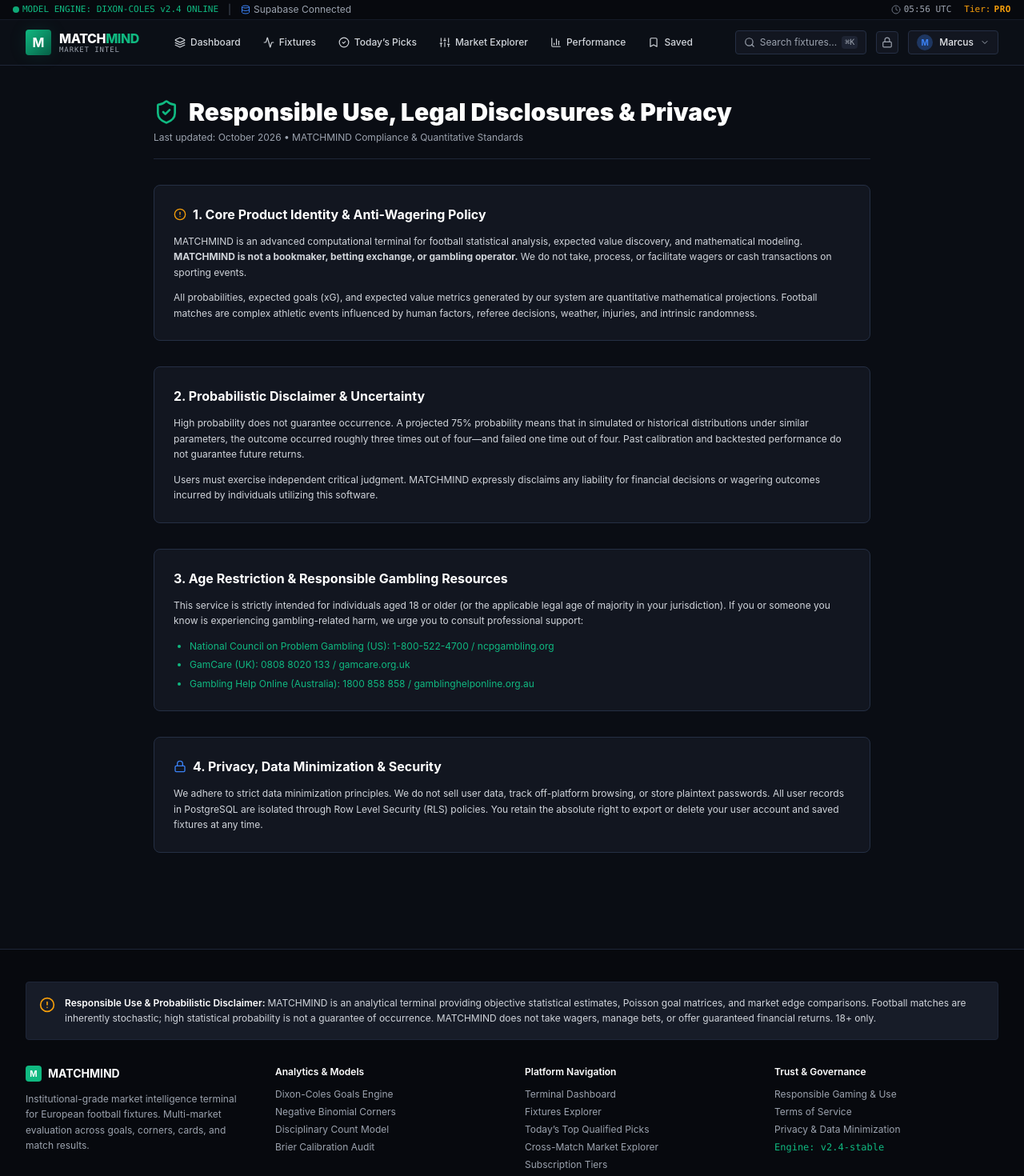
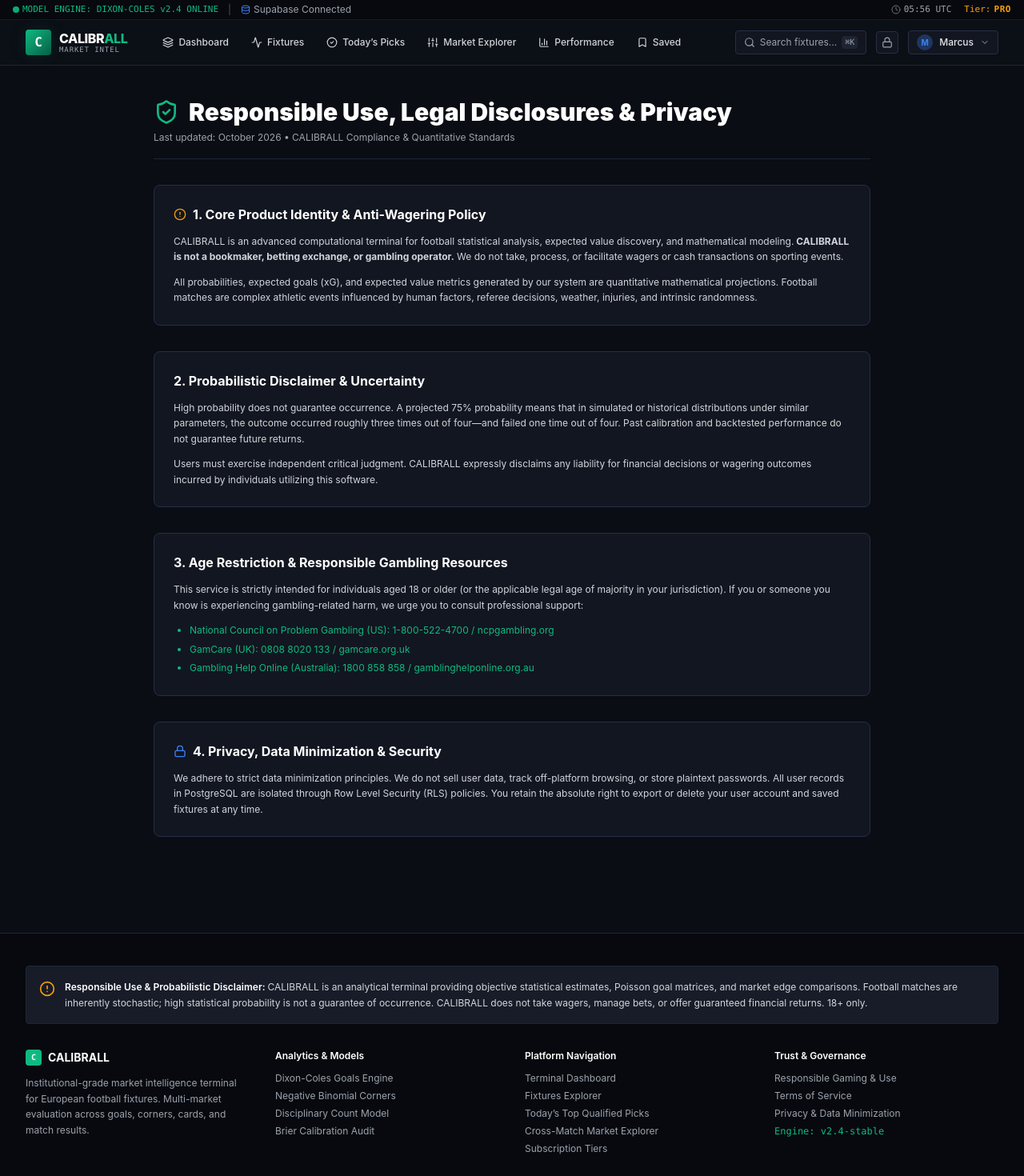
Before and after one commit to Ghreatness-Laboratory/calibrall, a Next.js app: page /responsible-use in a window 1280 px wide. Shown: the top 1470 px of the page at 80% size. Built offline with nearby package versions, Linux system fonts and the light colour scheme; no server answers.

Commit message:
refactor: rebrand project to CALIBRALL
Update application name, branding assets, and documentation across the codebase to reflect the transition from MatchMind to CALIBRALL.

```diff
--- a/src/app/layout.tsx
+++ b/src/app/layout.tsx
@@ -3,10 +3,10 @@
 import Footer from '@/components/Footer';
 
 export const metadata = {
-  title: 'MATCHMIND | Football Prediction & Market Intelligence Platform',
+  title: 'CALIBRALL | Football Prediction & Market Intelligence Platform',
   description: 'Institutional-grade football analytics terminal. Intelligent multi-market statistical evaluation, expected value ranking, Dixon-Coles Poisson goals, corners & bookings models.',
   openGraph: {
-    title: 'MATCHMIND | Football Prediction & Market Intelligence Platform',
+    title: 'CALIBRALL | Football Prediction & Market Intelligence Platform',
     description: 'Institutional-grade football analytics terminal. Intelligent multi-market statistical evaluation, expected value ranking, Dixon-Coles Poisson goals, corners & bookings models.',
   },
 };
--- a/src/app/methodology/page.tsx
+++ b/src/app/methodology/page.tsx
@@ -24,7 +24,7 @@
           <span>1. The Dixon-Coles Bivariate Goal Model</span>
         </h2>
         <p>
-          While naive Poisson regression assumes home and away goal scoring are independent, empirical football data reveals significant negative correlation at low scores (specifically 0-0, 1-0, 0-1, and 1-1). To account for this, MATCHMIND applies the Dixon & Coles (1997) parameter adjustment:
+          While naive Poisson regression assumes home and away goal scoring are independent, empirical football data reveals significant negative correlation at low scores (specifically 0-0, 1-0, 0-1, and 1-1). To account for this, CALIBRALL applies the Dixon & Coles (1997) parameter adjustment:
         </p>
 
         <div className="p-4 bg-surface-100 rounded border border-border font-mono text-[11px] text-gray-200 space-y-1">
--- a/src/app/performance/page.tsx
+++ b/src/app/performance/page.tsx
@@ -43,10 +43,10 @@
       <div className="bg-[#0b1019] border border-border rounded-lg p-4 text-xs text-gray-300 space-y-2">
         <div className="flex items-center space-x-2 text-brand-emerald font-bold">
           <ShieldCheck className="w-4 h-4" />
-          <span>The MATCHMIND Verification Charter</span>
+          <span>The CALIBRALL Verification Charter</span>
         </div>
         <p className="leading-relaxed">
-          Unlike tipping services that quote misleading win rates on arbitrarily selected bets, MATCHMIND evaluates all pre-match predictions against settled scores using standardized probabilistic metrics: <strong>Brier Score</strong> (mean squared error of probability forecasts) and <strong>Logarithmic Loss</strong>. No prediction is ever retroactively omitted, altered, or replaced.
+          Unlike tipping services that quote misleading win rates on arbitrarily selected bets, CALIBRALL evaluates all pre-match predictions against settled scores using standardized probabilistic metrics: <strong>Brier Score</strong> (mean squared error of probability forecasts) and <strong>Logarithmic Loss</strong>. No prediction is ever retroactively omitted, altered, or replaced.
         </p>
       </div>
 
--- a/src/app/responsible-use/page.tsx
+++ b/src/app/responsible-use/page.tsx
@@ -11,7 +11,7 @@
           <span>Responsible Use, Legal Disclosures & Privacy</span>
         </h1>
         <p className="text-gray-400 mt-1">
-          Last updated: October 2026 • MATCHMIND Compliance & Quantitative Standards
+          Last updated: October 2026 • CALIBRALL Compliance & Quantitative Standards
         </p>
       </div>
 
@@ -22,8 +22,8 @@
           <span>1. Core Product Identity & Anti-Wagering Policy</span>
         </h2>
         <p>
-          MATCHMIND is an advanced computational terminal for football statistical analysis, expected value discovery, and mathematical modeling.
-          <strong> MATCHMIND is not a bookmaker, betting exchange, or gambling operator.</strong> We do not take, process, or facilitate wagers or cash transactions on sporting events.
+          CALIBRALL is an advanced computational terminal for football statistical analysis, expected value discovery, and mathematical modeling.
+          <strong> CALIBRALL is not a bookmaker, betting exchange, or gambling operator.</strong> We do not take, process, or facilitate wagers or cash transactions on sporting events.
         </p>
         <p>
           All probabilities, expected goals (xG), and expected value metrics generated by our system are quantitative mathematical projections. Football matches are complex athletic events influenced by human factors, referee decisions, weather, injuries, and intrinsic randomness.
@@ -37,7 +37,7 @@
           High probability does not guarantee occurrence. A projected 75% probability means that in simulated or historical distributions under similar parameters, the outcome occurred roughly three times out of four—and failed one time out of four. Past calibration and backtested performance do not guarantee future returns.
         </p>
         <p>
-          Users must exercise independent critical judgment. MATCHMIND expressly disclaims any liability for financial decisions or wagering outcomes incurred by individuals utilizing this software.
+          Users must exercise independent critical judgment. CALIBRALL expressly disclaims any liability for financial decisions or wagering outcomes incurred by individuals utilizing this software.
         </p>
       </div>
 
--- a/src/components/Footer.tsx
+++ b/src/components/Footer.tsx
@@ -11,15 +11,15 @@
           <AlertCircle className="w-5 h-5 text-brand-amber shrink-0 mt-0.5" />
           <div className="text-gray-300 text-xs leading-relaxed">
             <span className="font-semibold text-white">Responsible Use & Probabilistic Disclaimer: </span>
-            MATCHMIND is an analytical terminal providing objective statistical estimates, Poisson goal matrices, and market edge comparisons. Football matches are inherently stochastic; high statistical probability is not a guarantee of occurrence. MATCHMIND does not take wagers, manage bets, or offer guaranteed financial returns. 18+ only.
+            CALIBRALL is an analytical terminal providing objective statistical estimates, Poisson goal matrices, and market edge comparisons. Football matches are inherently stochastic; high statistical probability is not a guarantee of occurrence. CALIBRALL does not take wagers, manage bets, or offer guaranteed financial returns. 18+ only.
           </div>
         </div>
 
         <div className="grid grid-cols-1 md:grid-cols-4 gap-8">
           <div>
             <div className="flex items-center space-x-2 font-bold text-white text-sm mb-3">
-              <span className="w-5 h-5 rounded bg-brand-emerald flex items-center justify-center text-[10px] text-white">M</span>
-              <span>MATCHMIND</span>
+              <span className="w-5 h-5 rounded bg-brand-emerald flex items-center justify-center text-[10px] text-white font-mono">C</span>
+              <span>CALIBRALL</span>
             </div>
             <p className="text-gray-400 text-xs leading-relaxed">
               Institutional-grade market intelligence terminal for European football fixtures. Multi-market evaluation across goals, corners, cards, and match results.
@@ -60,7 +60,7 @@
 
         <div className="border-t border-border-subtle mt-8 pt-6 flex flex-col sm:flex-row items-center justify-between text-gray-500 text-[11px]">
           <div>
-            © {new Date().getFullYear()} MATCHMIND Intelligence Inc. All rights reserved.
+            © {new Date().getFullYear()} CALIBRALL Intelligence Inc. All rights reserved.
           </div>
           <div className="flex items-center space-x-4 mt-2 sm:mt-0 font-mono">
             <span className="flex items-center space-x-1">
--- a/src/components/Navbar.tsx
+++ b/src/components/Navbar.tsx
@@ -89,11 +89,11 @@
           {/* Logo */}
           <div className="flex items-center space-x-8">
             <Link href="/" className="flex items-center space-x-2.5 group">
-              <div className="w-8 h-8 rounded bg-gradient-to-br from-brand-emerald to-emerald-800 flex items-center justify-center font-bold text-white shadow-glow-emerald">
-                M
+              <div className="w-8 h-8 rounded bg-gradient-to-br from-brand-emerald to-emerald-800 flex items-center justify-center font-bold text-white shadow-glow-emerald font-mono">
+                C
               </div>
               <div>
-                <span className="font-extrabold tracking-tight text-white text-base">MATCH<span className="text-brand-emerald">MIND</span></span>
+                <span className="font-extrabold tracking-tight text-white text-base">CALIBR<span className="text-brand-emerald">ALL</span></span>
                 <span className="block text-[9px] uppercase tracking-widest text-gray-400 -mt-1 font-mono">Market Intel</span>
               </div>
             </Link>
--- a/src/lib/data/provider.ts
+++ b/src/lib/data/provider.ts
@@ -23,7 +23,7 @@
 export class SeedDataProvider implements FootballDataProvider {
   async getHealth(): Promise<ProviderHealth> {
     return {
-      providerName: 'MatchMind Local Ingestion & Dev Engine',
+      providerName: 'Calibrall Local Ingestion & Dev Engine',
       isConfigured: true,
       status: 'STANDBY_DEV_MODE',
       lastSyncTimestamp: new Date().toISOString(),
--- a/src/lib/supabase/client.ts
+++ b/src/lib/supabase/client.ts
@@ -23,7 +23,7 @@
 
 export const DEFAULT_DEMO_USER: UserProfile = {
   id: 'usr_demo_7890',
-  email: 'analyst@matchmind.app',
+  email: 'analyst@calibrall.app',
   fullName: 'Marcus Vance (Senior Quant)',
   role: 'admin',
   subscriptionTier: 'pro',
```
Also changed, not shown: src/app/page.tsx (+5 -5 lines), src/lib/config/brand.ts (added, +17 -0 lines).
